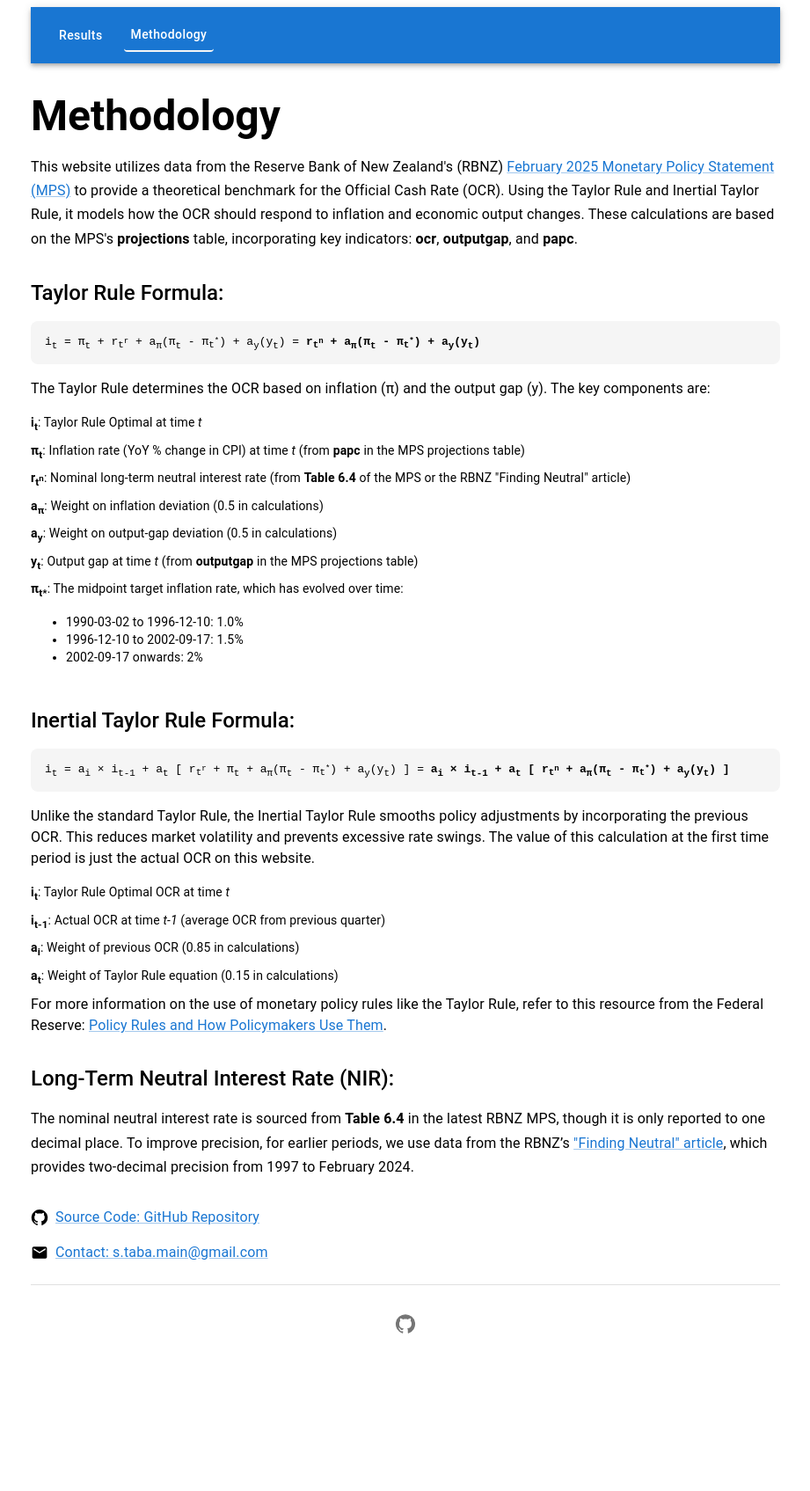
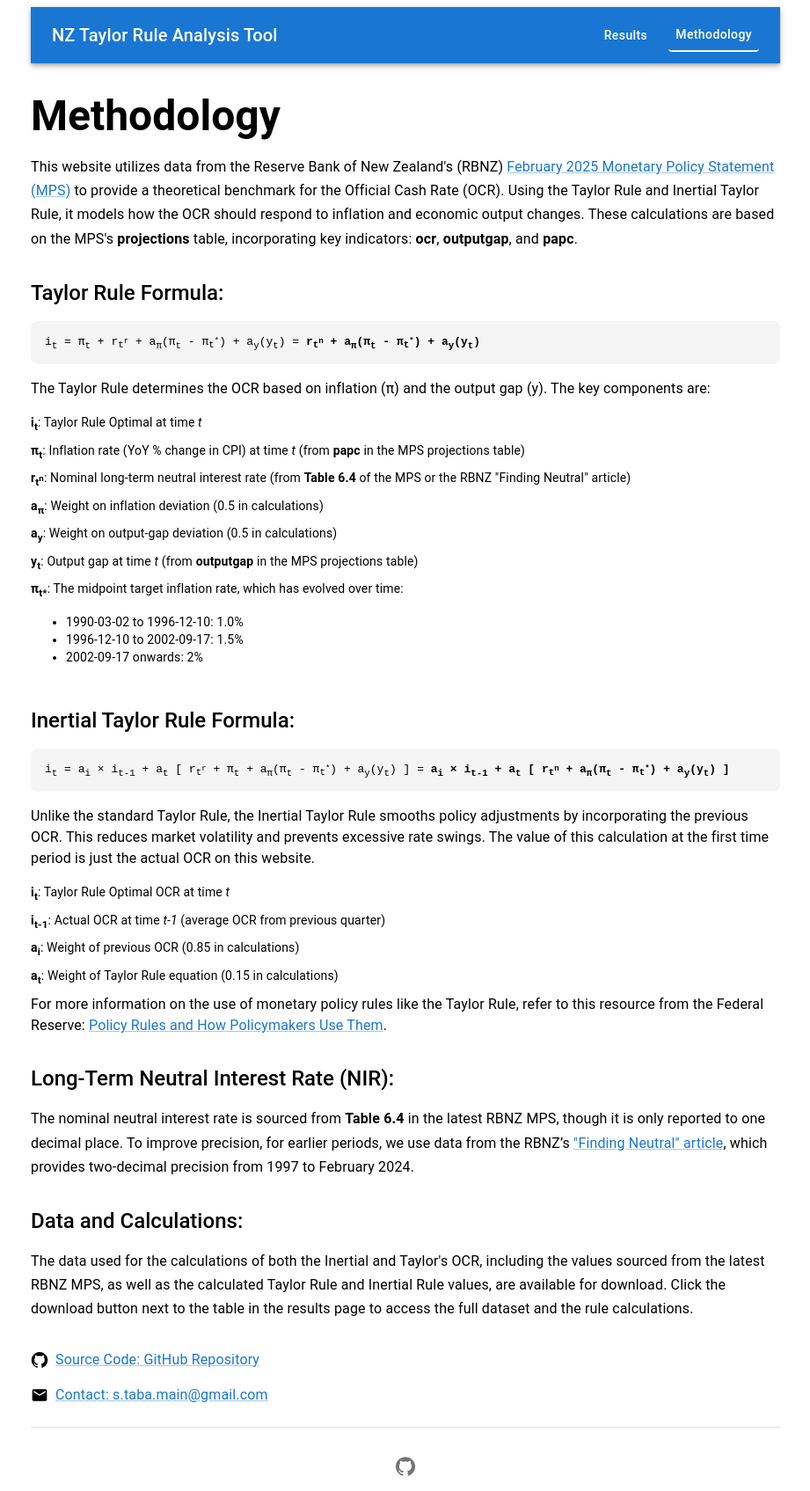
Before and after one commit to shayan-taba/New-Zealand-Taylor-s-Rule-OCR, a Next.js app: page /methodology in a window 1280 px wide. Shown: the whole page at 88% size, without its empty margins (179-1100 px from the left). Before the commit the page ends 1533 px from the top, so only its background shows below. Built offline with nearby package versions, Linux system fonts and the light colour scheme.

Commit message:
Export data, SEO and methodology

```diff
--- a/package.json
+++ b/package.json
@@ -21,10 +21,12 @@
     "chartjs-plugin-annotation": "^3.1.0",
     "csv-parse": "^5.6.0",
     "dayjs": "^1.11.13",
+    "js-file-download": "^0.4.12",
     "mathlive": "^0.104.0",
     "next": "15.2.2",
     "react": "^19.0.0",
     "react-chartjs-2": "^5.3.0",
+    "react-csv": "^2.2.2",
     "react-dom": "^19.0.0",
     "react-icons": "^5.5.0",
     "react-mathjax2": "^0.0.2",
--- a/src/app/components/Navbar.tsx
+++ b/src/app/components/Navbar.tsx
@@ -1,7 +1,7 @@
 "use client";
 
 import * as React from 'react';
-import { AppBar, Box, Toolbar, Button, IconButton } from '@mui/material';
+import { AppBar, Box, Toolbar, Button, IconButton, Typography } from '@mui/material';
 import { useRouter } from 'next/navigation';
 import { usePathname } from 'next/navigation';
 
@@ -15,6 +15,11 @@
     <Box sx={{ flexGrow: 1 }}>
       <AppBar position="static">
         <Toolbar>
+          {/* Descriptive Title */}
+          <Typography variant="h6" sx={{ flexGrow: 1 }}>
+            NZ Taylor Rule Analysis Tool
+          </Typography>
+
           {/* Navigation Buttons */}
           <Button
             onClick={() => router.push("/")}
--- a/src/app/layout.tsx
+++ b/src/app/layout.tsx
@@ -13,15 +13,15 @@
 });
 
 export const metadata: Metadata = {
-  title: "New Zealand OCR Taylor Rule Tool", // Consider a more descriptive title related to your content
-  description: "Explore RBNZ's Official Cash Rate (OCR) decisions by comparing it to the Taylor Rule in New Zealand's monetary policy. This website uses up-to-date data from the Reserve Bank of New Zealand to calculate theoretical optimal OCR values.", // Update this to be more specific to your content
-  keywords: "New Zealand, OCR, Taylor Rule, Inertial Taylor's Rule, optimal OCR, monetary policy, Reserve Bank of New Zealand, official cash rate, RBNZ", // Add relevant keywords
+  title: "NZ Taylor Rule Analysis Tool",
+  description: "Explore RBNZ's Official Cash Rate (OCR) decisions by comparing it to the Taylor Rule in New Zealand's monetary policy. This website uses up-to-date data from the Reserve Bank of New Zealand to calculate theoretical optimal OCR values.",
+  keywords: "New Zealand, OCR, Taylor Rule, Inertial Taylor's Rule, optimal OCR, monetary policy, Reserve Bank of New Zealand, official cash rate, RBNZ",
   authors: [{ name: "shayan-taba", url: "https://github.com/shayan-taba/New-Zealand-Taylor-s-Rule-OCR" }],
   openGraph: {
-    title: "New Zealand OCR Taylor Rule Tool",
+    title: "NZ Taylor Rule Analysis Tool",
     description: "Explore RBNZ's Official Cash Rate (OCR) decisions by comparing it to the Taylor Rule in New Zealand's monetary policy. This website uses up-to-date data from the Reserve Bank of New Zealand to calculate theoretical optimal OCR values.",
-    url: "https://yourdomain.com", // Replace with your actual URL
-    siteName: "New Zealand OCR Taylor Rule Tool",
+    url: "https://new-zealand-taylor-rule-ocr.vercel.app",
+    siteName: "NZ Taylor Rule Analysis Tool",
     type: "website",
   }
 };
--- a/src/app/methodology/page.tsx
+++ b/src/app/methodology/page.tsx
@@ -16,14 +16,13 @@
 
       {/* Introduction */}
       <Typography variant="body1" sx={{ mt: 2, lineHeight: 1.7 }}>
-        This website utilizes data from the Reserve Bank of New Zealand's (RBNZ)
-        {" "}
+        This website utilizes data from the Reserve Bank of New Zealand's (RBNZ){" "}
         <Link
           href="https://www.rbnz.govt.nz/-/media/project/sites/rbnz/files/publications/monetary-policy-statements/2025/feb-19224/mpsfeb25-data.xlsx"
           target="_blank"
         >
           February 2025 Monetary Policy Statement (MPS)
-        </Link> {" "}
+        </Link>{" "}
         to provide a theoretical benchmark for the Official Cash Rate (OCR).
         Using the Taylor Rule and Inertial Taylor Rule, it models how the OCR
         should respond to inflation and economic output changes. These
@@ -52,8 +51,9 @@
         <sub>
           t<sup>*</sup>
         </sub>
-        ) + a<sub>y</sub>(y<sub>t</sub>)
-        = <strong>r
+        ) + a<sub>y</sub>(y<sub>t</sub>) ={" "}
+        <strong>
+          r
           <sub>
             t<sup>n</sup>
           </sub>{" "}
@@ -61,7 +61,8 @@
           <sub>
             t<sup>*</sup>
           </sub>
-        ) + a<sub>y</sub>(y<sub>t</sub>)</strong>
+          ) + a<sub>y</sub>(y<sub>t</sub>)
+        </strong>
       </Box>
 
       <Typography variant="body1" sx={{ mt: 2 }}>
@@ -80,7 +81,8 @@
           <strong>
             π<sub>t</sub>
           </strong>
-          : Inflation rate (YoY % change in CPI) at time <em>t</em> (from <strong>papc</strong> in the MPS projections table)
+          : Inflation rate (YoY % change in CPI) at time <em>t</em> (from{" "}
+          <strong>papc</strong> in the MPS projections table)
         </Typography>
         <Typography variant="body2">
           <strong>
@@ -89,7 +91,9 @@
               t<sup>n</sup>
             </sub>
           </strong>
-          : Nominal long-term neutral interest rate (from <strong>Table 6.4</strong> of the MPS or the RBNZ "Finding Neutral" article)
+          : Nominal long-term neutral interest rate (from{" "}
+          <strong>Table 6.4</strong> of the MPS or the RBNZ "Finding Neutral"
+          article)
         </Typography>
         <Typography variant="body2">
           <strong>
@@ -107,7 +111,8 @@
           <strong>
             y<sub>t</sub>
           </strong>
-          : Output gap at time <em>t</em> (from <strong>outputgap</strong> in the MPS projections table)
+          : Output gap at time <em>t</em> (from <strong>outputgap</strong> in
+          the MPS projections table)
         </Typography>
         <Typography variant="body2">
           <strong>
@@ -142,7 +147,8 @@
         <sub>
           t<sup>*</sup>
         </sub>
-        ) + a<sub>y</sub>(y<sub>t</sub>) ] = <strong>
+        ) + a<sub>y</sub>(y<sub>t</sub>) ] ={" "}
+        <strong>
           a<sub>i</sub> × i<sub>t-1</sub> + a<sub>t</sub> [ r
           <sub>
             t<sup>n</sup>
@@ -151,7 +157,8 @@
           <sub>
             t<sup>*</sup>
           </sub>
-        ) + a<sub>y</sub>(y<sub>t</sub>) ] </strong>
+          ) + a<sub>y</sub>(y<sub>t</sub>) ]{" "}
+        </strong>
       </Box>
 
       <Typography variant="body1" sx={{ mt: 2 }}>
@@ -189,10 +196,15 @@
         </Typography>
 
         <Typography variant="body1" sx={{ mt: 4 }}>
-        For more information on the use of monetary policy rules like the Taylor Rule, refer to this resource from the Federal Reserve:{" "}
-        <Link href="https://www.federalreserve.gov/monetarypolicy/policy-rules-and-how-policymakers-use-them.htm" target="_blank">
+          For more information on the use of monetary policy rules like the
+          Taylor Rule, refer to this resource from the Federal Reserve:{" "}
+          <Link
+            href="https://www.federalreserve.gov/monetarypolicy/policy-rules-and-how-policymakers-use-them.htm"
+            target="_blank"
+          >
             Policy Rules and How Policymakers Use Them
-        </Link>.
+          </Link>
+          .
         </Typography>
       </Stack>
 
@@ -212,6 +224,18 @@
           "Finding Neutral" article
         </Link>
         , which provides two-decimal precision from 1997 to February 2024.
+      </Typography>
+
+      {/* Data and Rule Values Used for Calculations Section */}
+      <Typography variant="h5" sx={{ mt: 4, mb: 2, fontWeight: "medium" }}>
+        Data and Calculations:
+      </Typography>
+      <Typography variant="body1" sx={{ lineHeight: 1.7 }}>
+        The data used for the calculations of both the Inertial and Taylor's
+        OCR, including the values sourced from the latest RBNZ MPS, as well as
+        the calculated Taylor Rule and Inertial Rule values, are available for
+        download. Click the download button next to the table in the results
+        page to access the full dataset and the rule calculations.
       </Typography>
 
       {/* GitHub Link */}
```
Also changed, not shown: src/app/page.tsx (+35 -1 lines), 1 other file (tests, documents, lock files or other folders). Lines whose indentation alone changed are shown as unchanged.
